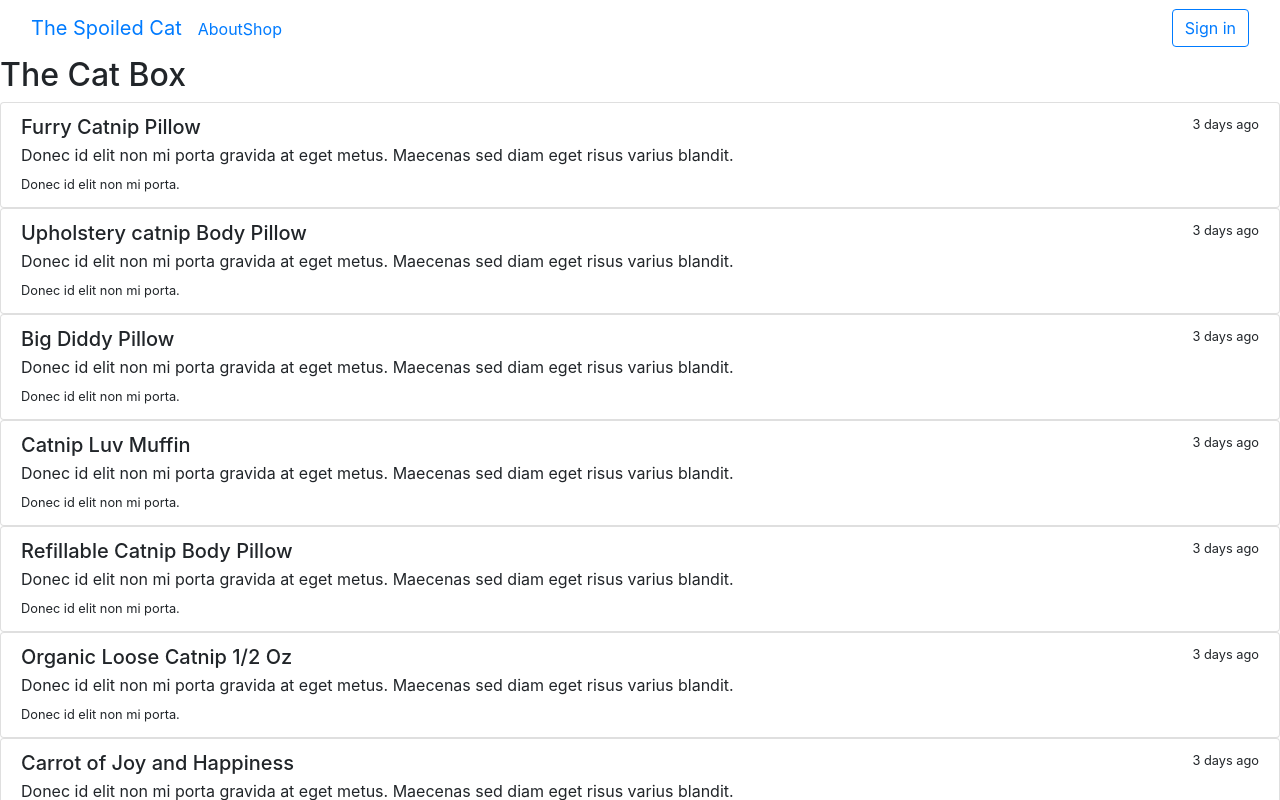
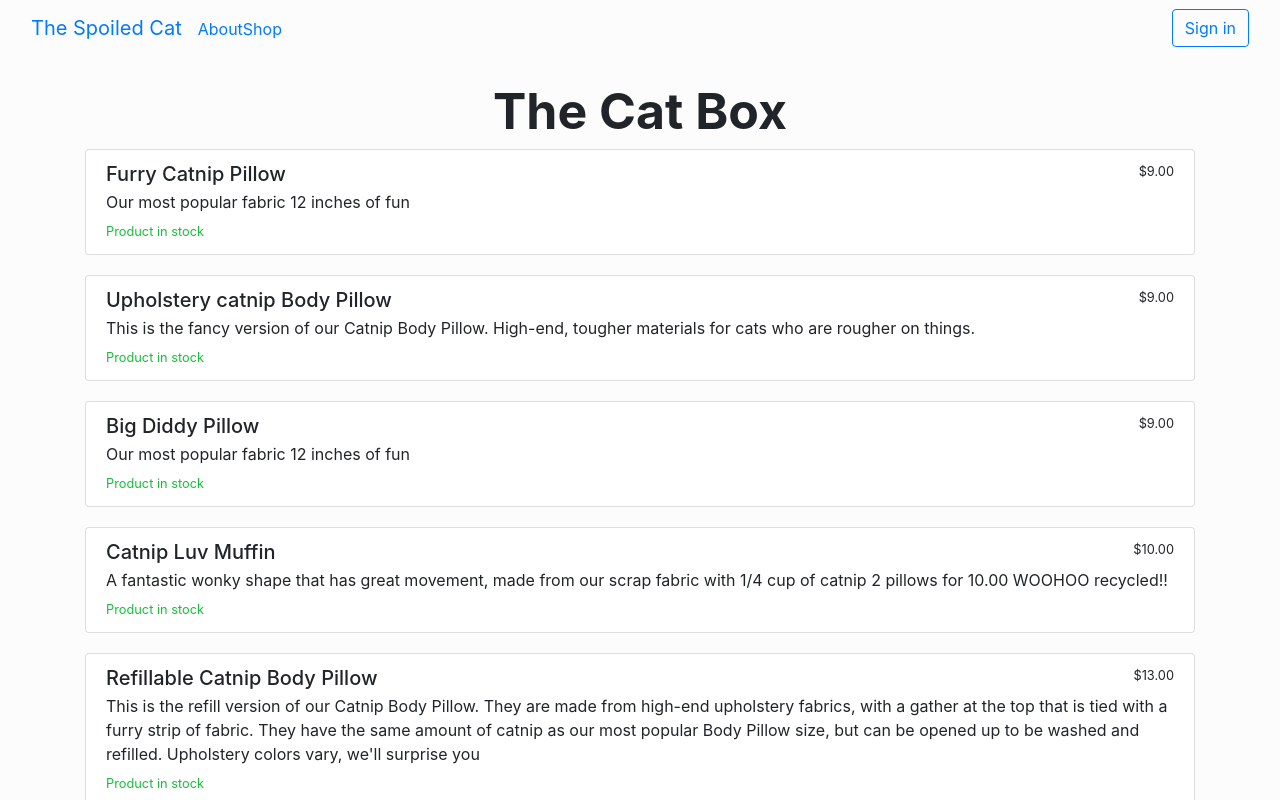
Before and after one commit to devsweeting/mock-site, an Angular app: page /shop in a window 1280 px wide. Shown: the top 800 px of the page. Built offline with nearby package versions, Linux system fonts and the light colour scheme.

Commit message:
style product list

```diff
--- a/src/app/shop/shop.component.css
+++ b/src/app/shop/shop.component.css
@@ -0,0 +1,14 @@
+.catbox-title {
+  margin-top: 25px;
+  text-align: center;
+  font-size: 50px;
+  font-weight: bold;
+}
+
+.product-list {
+  margin-bottom: 20px;
+}
+
+.product-stock {
+  color: #18bc3c;
+}
--- a/src/app/shop/shop.component.html
+++ b/src/app/shop/shop.component.html
@@ -1,11 +1,15 @@
-<h2>The Cat Box</h2>
 
-<div class="list-group" *ngFor="let product of products" (click)="goToDetailPage(product)">
+<div class="container">
+
+<h2 class="catbox-title">The Cat Box</h2>
+
+<div class="list-group product-list" *ngFor="let product of products" (click)="goToDetailPage(product)">
   <a class="list-group-item list-group-item-action flex-column align-items-start">
     <div class="d-flex w-100 justify-content-between">
       <h5 class="mb-1">{{product.title}}</h5>
-      <small>3 days ago</small>
+      <small>${{product.price}}.00</small>
     </div>
-    <p class="mb-1">Donec id elit non mi porta gravida at eget metus. Maecenas sed diam eget risus varius blandit.</p>
-    <small>Donec id elit non mi porta.</small>
+    <p class="mb-1">{{product.description}}</p>
+    <small class="product-stock">Product in stock</small>
   </a>
+</div>
--- a/src/styles.css
+++ b/src/styles.css
@@ -1 +1,5 @@
 /* You can add global styles to this file, and also import other style files */
+
+body {
+  background-color: #fcfcfc;
+}
```
